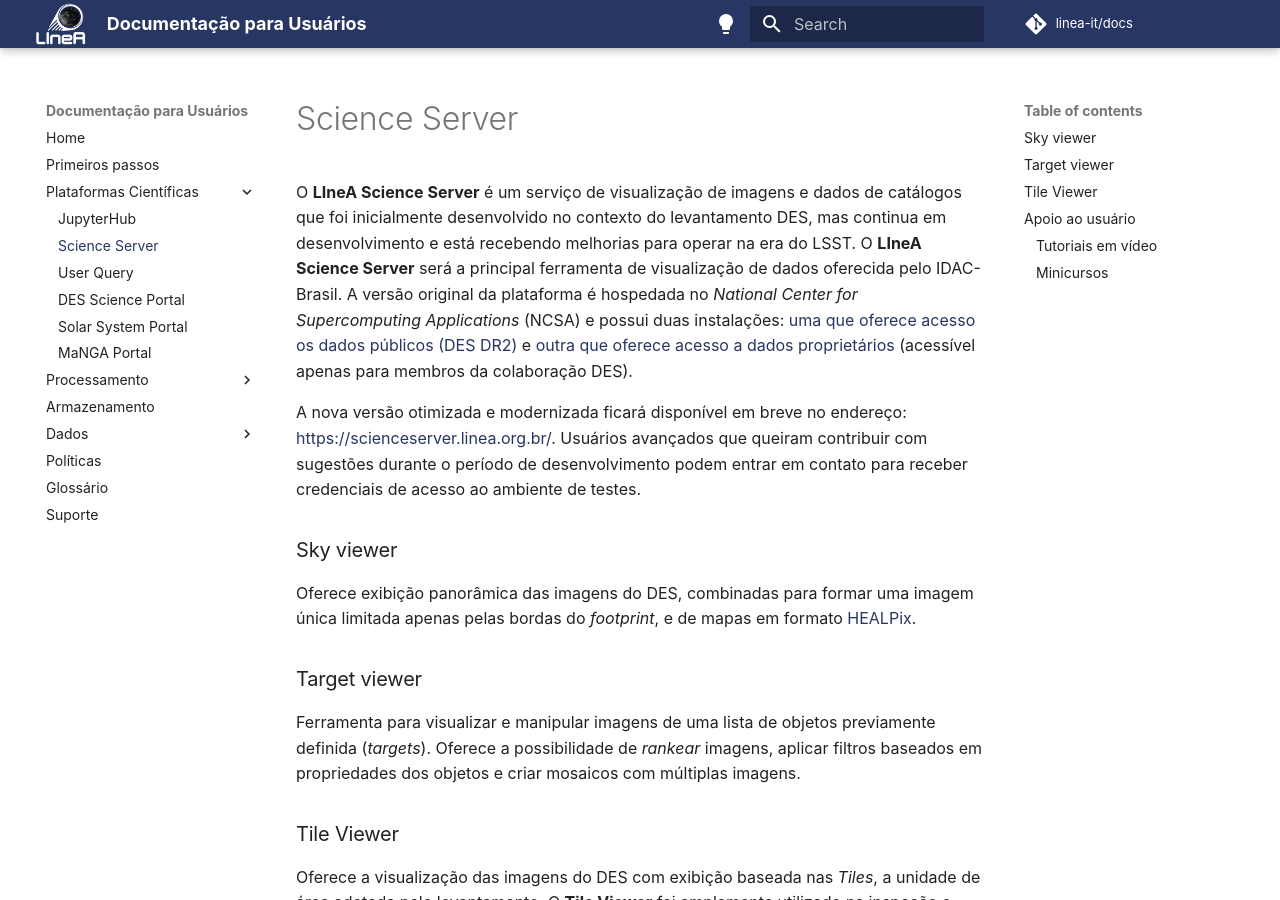
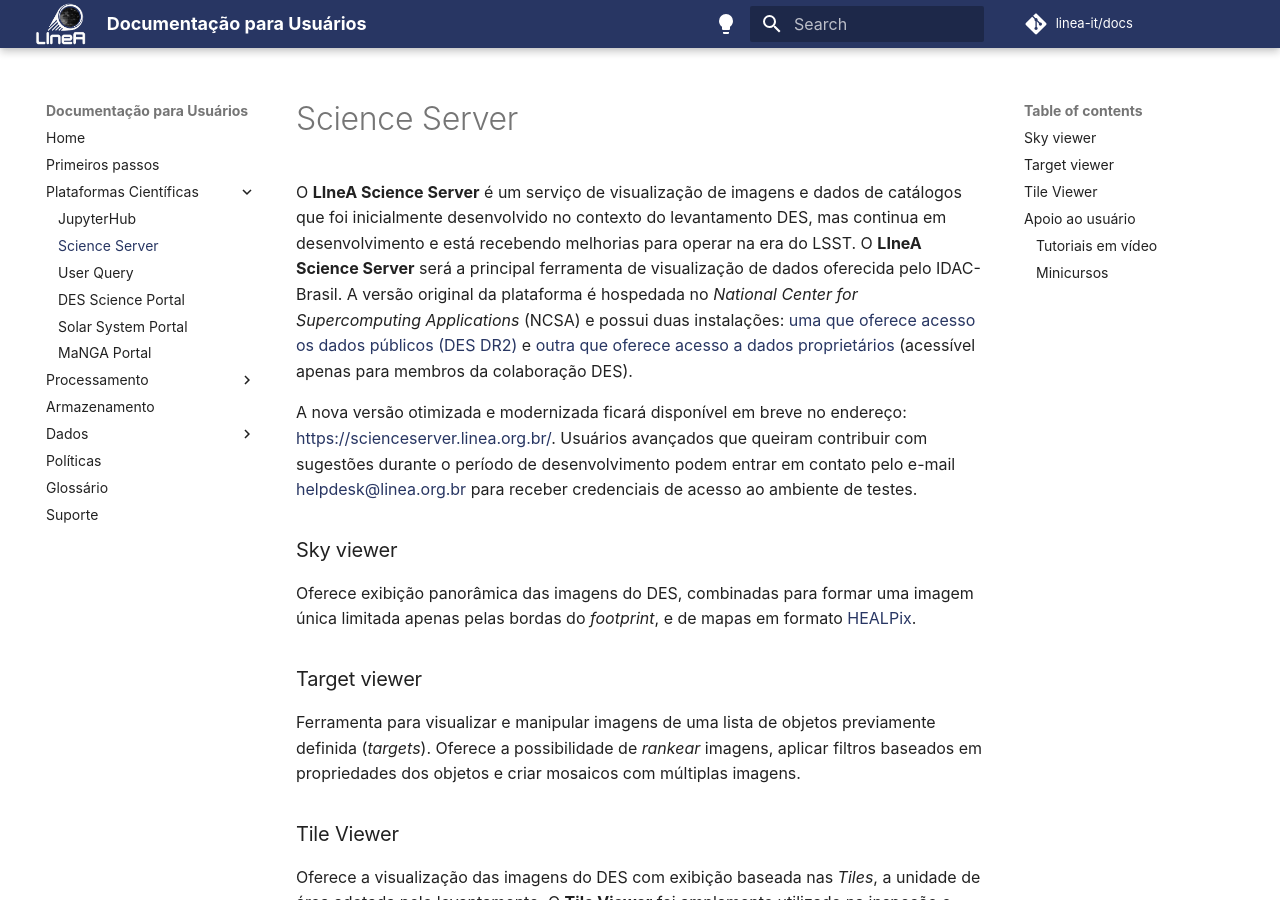
Before and after one commit to linea-it/docs, an MkDocs documentation site: the page built from docs/docs/sci-platforms/sci_server.md, in a window 1280 px wide and 900 px high. Built offline with MkDocs 1.6.1 and Material for MkDocs 9.7.7, drawn with Linux system fonts in a browser that asks for light colours; some web fonts are replaced; comment, search, counter and statistics services are not loaded.

Commit message:
Add mail to helpdesk

```diff
--- a/docs/docs/sci-platforms/sci_server.md
+++ b/docs/docs/sci-platforms/sci_server.md
@@ -1,7 +1,7 @@
 
 O **LIneA Science Server** é um serviço de visualização de imagens e dados de catálogos que foi inicialmente desenvolvido no contexto do levantamento DES, mas continua em desenvolvimento e está recebendo melhorias para operar na era do LSST. O **LIneA Science Server** será a principal ferramenta de visualização de dados oferecida pelo IDAC-Brasil. A versão original da plataforma é hospedada no _National Center for Supercomputing Applications_ (NCSA) e possui duas instalações: [uma que oferece acesso os dados públicos (DES DR2)](https://desportal2.cosmology.illinois.edu/) e [outra que oferece acesso a dados proprietários](https://desportal.cosmology.illinois.edu/) (acessível apenas para membros da colaboração DES).
 
-A nova versão otimizada e modernizada ficará disponível em breve no endereço: [https://scienceserver.linea.org.br/](https://scienceserver.linea.org.br/). Usuários avançados que queiram contribuir com sugestões durante o período de desenvolvimento podem entrar em contato para receber credenciais de acesso ao ambiente de testes.
+A nova versão otimizada e modernizada ficará disponível em breve no endereço: [https://scienceserver.linea.org.br/](https://scienceserver.linea.org.br/). Usuários avançados que queiram contribuir com sugestões durante o período de desenvolvimento podem entrar em contato pelo e-mail [helpdesk@linea.org.br](mailto:helpdesk@linea.org.br) para receber credenciais de acesso ao ambiente de testes.
 
 ### Sky viewer
 Oferece exibição panorâmica das imagens do DES, combinadas para formar uma imagem única limitada apenas pelas bordas do _footprint_, e de mapas em formato [HEALPix](https://healpix.sourceforge.io/).
```
